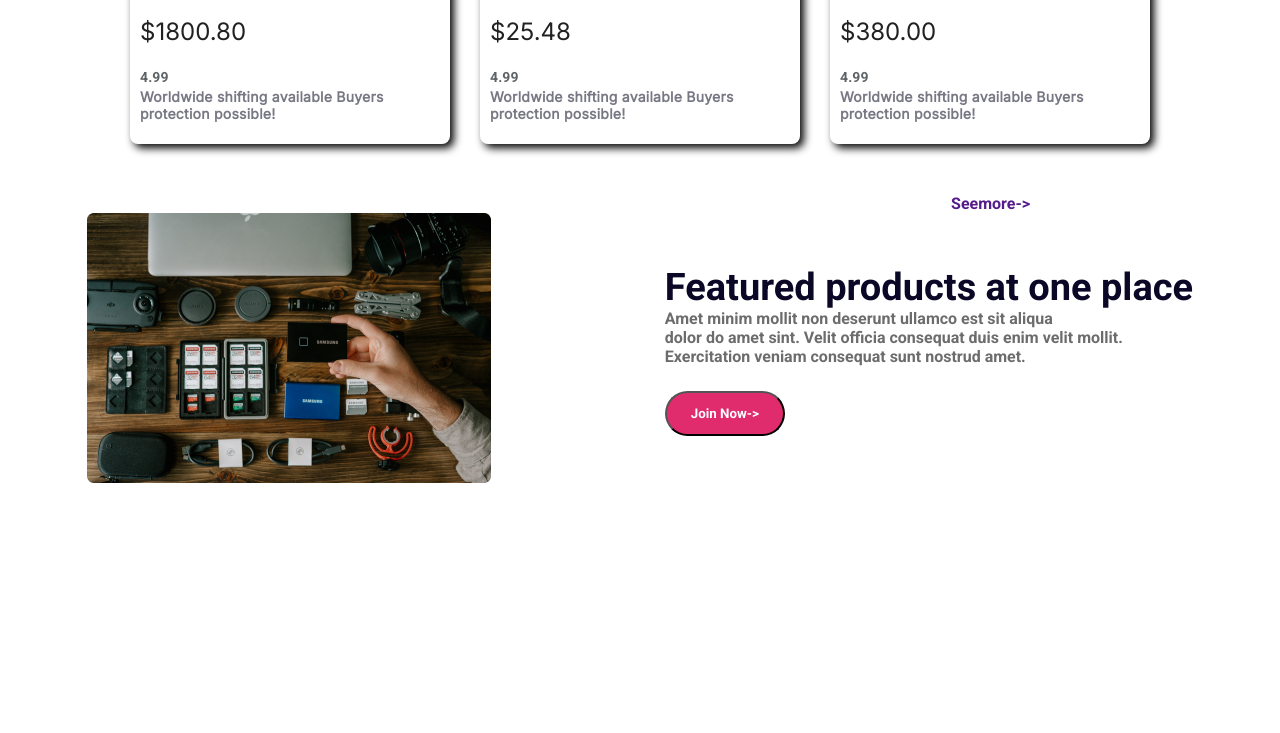
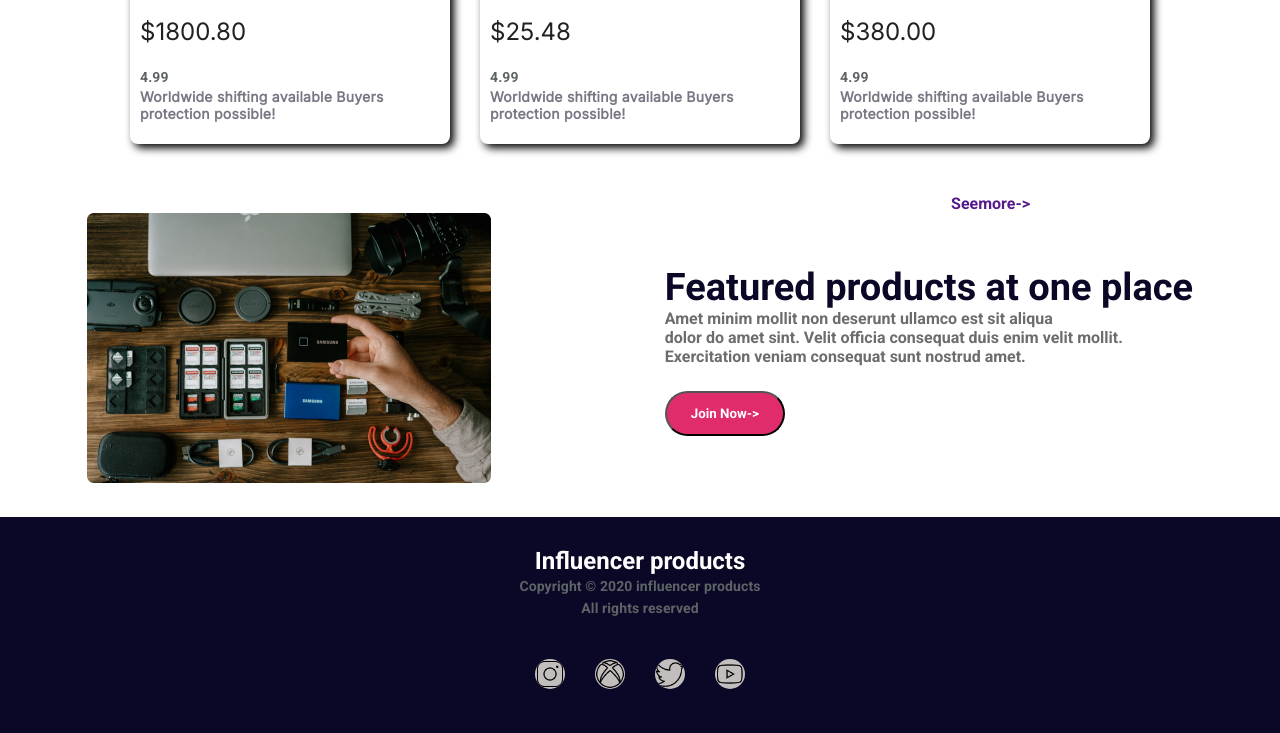
Before and after one commit to Atiar-Rahman/influencer-gears, a plain HTML site: page index.html in a window 1280 px wide. Shown: the part 2111-2844 px from the top of the page. Before the commit the page ends 2598 px from the top, so only its background shows below. Drawn offline with Linux system fonts and the light colour scheme.

Commit message:
added footer

```diff
--- a/Style/style.css
+++ b/Style/style.css
@@ -204,40 +204,32 @@ body{
 }
 
 
+footer{
+    background-color: #0A0826;
+}
+.footer{
+    color: #FFF;
+    text-align: center;
+    margin-top: 30px;
+    padding-top: 30px;
+}
+.footer ul li img{
+    width: 30px;
+    height: 30px;
+    border-radius: 50%;
+    background-color: #c3bebe;
+    margin: 40px 0px;
+}
+.footer ul{
+    display: flex;
+    justify-content: center;
+    align-items: center;
+    gap: 30px;
+}
 
-
-
-
-
-
-
-
-
-
-
-
-
-
-
-
-
-
-
-
-
-
-
-
-
-
-
-
-
-
-
-
-
-
+.footer ul li{
+    list-style: none;
+}
 
 
 
--- a/index.html
+++ b/index.html
@@ -132,6 +132,18 @@
             </div>
         </section>
     </main>
-    <footer></footer>
+    <footer>
+        <div class="footer">
+            <h1 class="section-title8">Influencer products</h1>
+            <p class="section-title5">Copyright &copy; 2020 influencer products</p>
+            <h6 class="section-title5">All rights reserved</h6>
+            <ul>
+                <li><img src="logos/Instagram.png" alt=""></li>
+                <li><img src="logos/Xbox.png" alt=""></li>
+                <li><img src="logos/Twitter.png" alt=""></li>
+                <li><img src="logos/YouTube.png" alt=""></li>
+            </ul>
+        </div>
+    </footer>
 </body>
 </html>
```
Also changed, not shown: Mobile_compressed.png (added), logos/Instagram.png (added), logos/Twitter.png (added), logos/Xbox.png (added), logos/YouTube.png (added), mobile view/Mobile_compressed.png (deleted).
